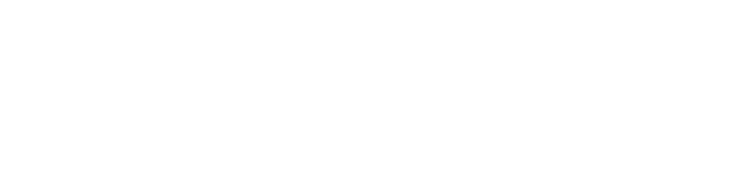
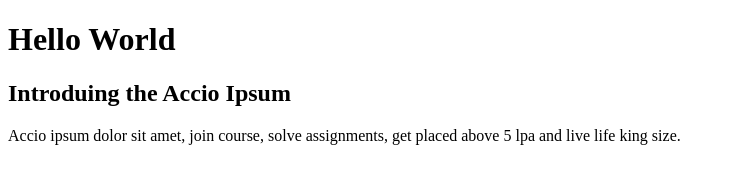
Before and after one commit to acciojob/fill-in-the-blanks-with-placeholder-text-SamikshaGavande-24, a website: page main.html in a window 1280 px wide. Shown: the whole page, without its empty margins (0-732 px from the left). Drawn offline with Linux system fonts and the light colour scheme.

Commit message:
created a submission

```diff
--- a/main.html
+++ b/main.html
@@ -7,6 +7,11 @@
 </head>
 
 <body>
+	<h1>Hello World</h1>
+
+	<h2>Introduing the Accio Ipsum</h2>
+
+	<p>Accio ipsum dolor sit amet, join course, solve assignments, get placed above 5 lpa and live life king size.</p>
 	<!-- the entire body must be written by student -->
     <script type="text/javascript" src="./script.js">
 </script>
```
